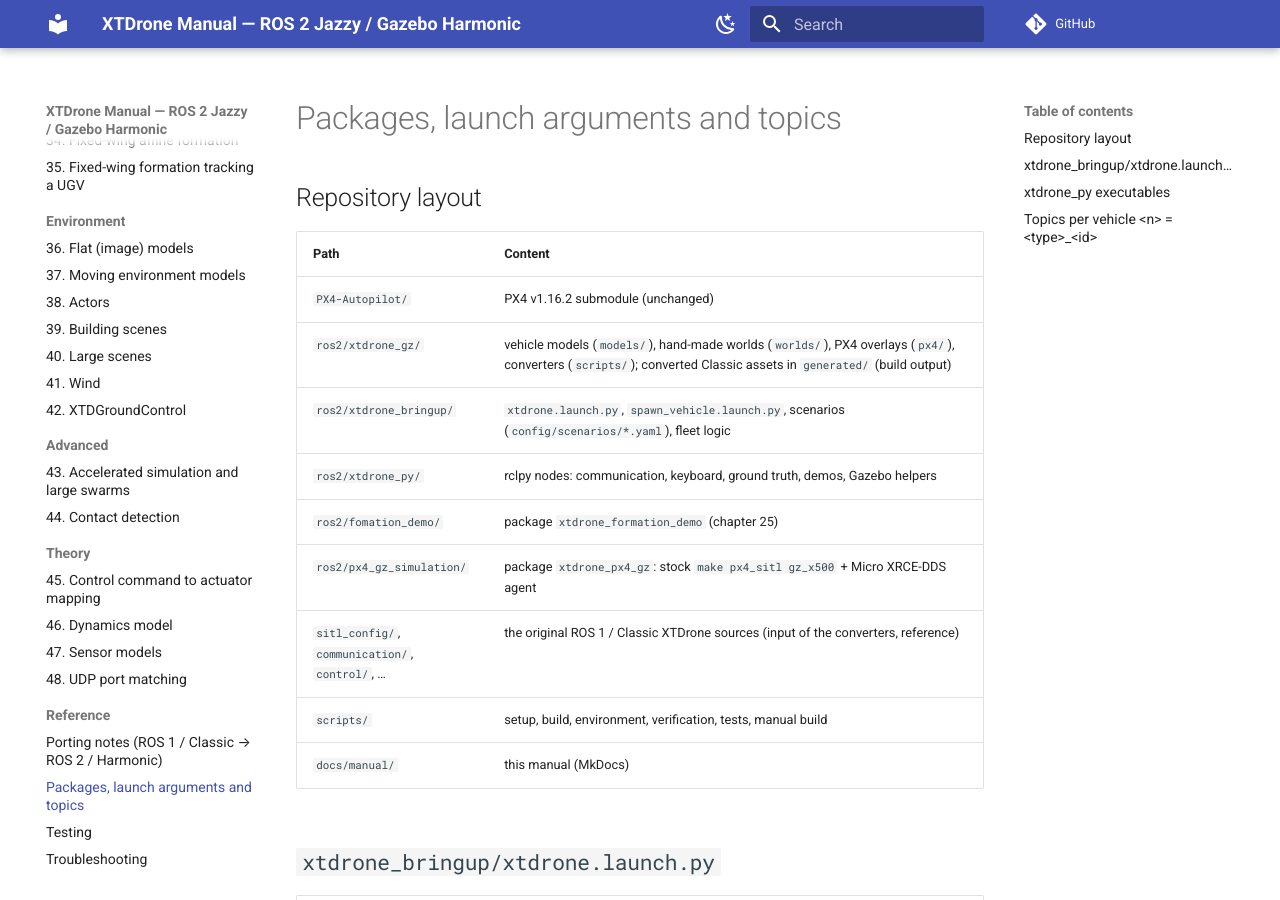
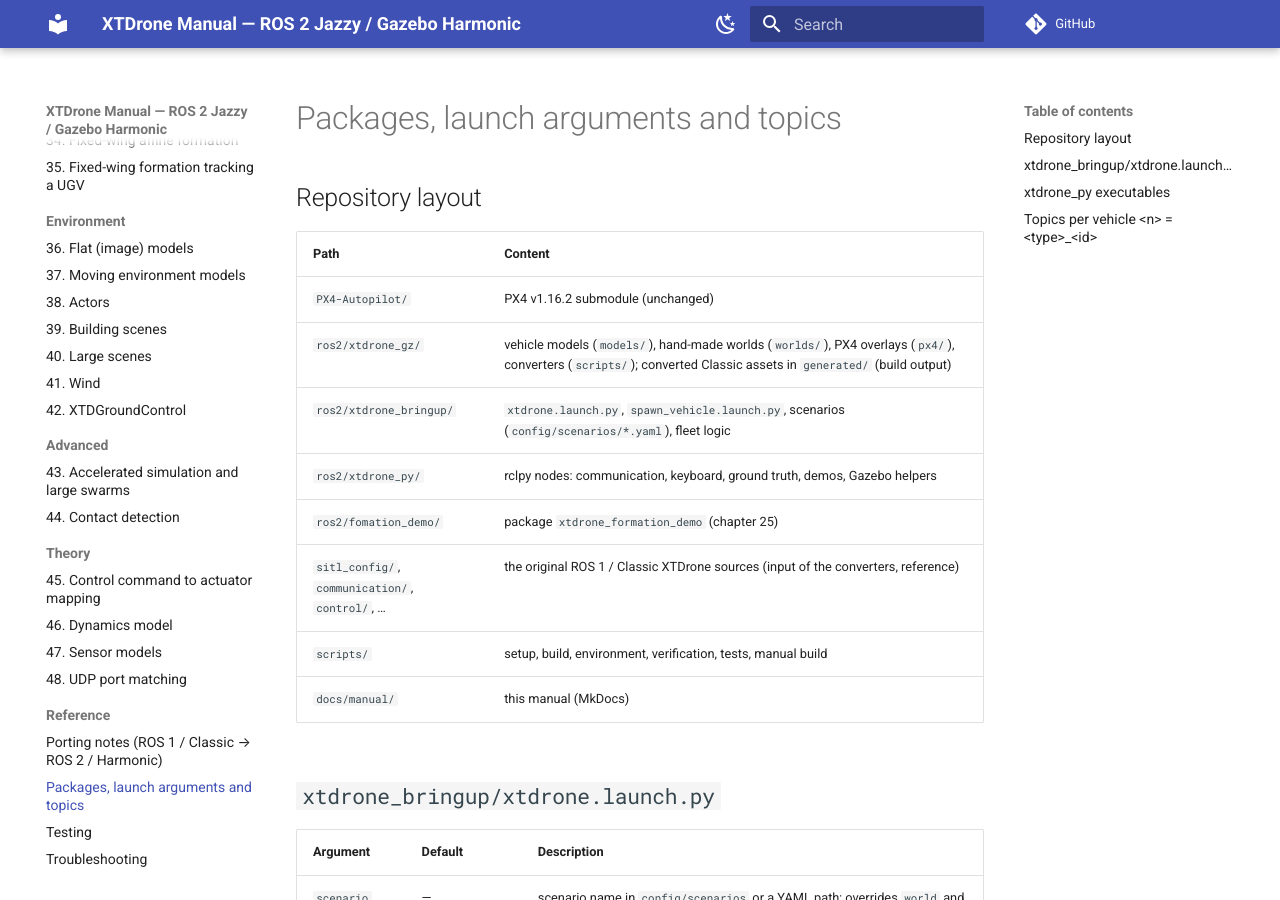
Before and after one commit to parvu/XTDRONE-ROS2, an MkDocs documentation site: the page built from docs/manual/docs/reference/packages.md, in a window 1280 px wide and 900 px high. Built offline with MkDocs 1.6.1 and Material for MkDocs 9.7.7, drawn with Linux system fonts in a browser that asks for light colours; comment, search, counter and statistics services are not loaded.

Commit message:
Remove the ROS 2 Humble / Gazebo Garden path
The Jazzy / Harmonic port supersedes it: drop UBUNTU_22_04.md, the 22.04
setup and verify scripts and the Garden-only xtdrone_px4_gz package, and
point the README at the ROS 2 manual.

Co-Authored-By: Claude Opus 5.5 <noreply@anthropic.com>

```diff
--- a/docs/manual/docs/reference/packages.md
+++ b/docs/manual/docs/reference/packages.md
@@ -9,7 +9,6 @@
 | `ros2/xtdrone_bringup/` | `xtdrone.launch.py`, `spawn_vehicle.launch.py`, scenarios (`config/scenarios/*.yaml`), fleet logic |
 | `ros2/xtdrone_py/` | rclpy nodes: communication, keyboard, ground truth, demos, Gazebo helpers |
 | `ros2/fomation_demo/` | package `xtdrone_formation_demo` (chapter 25) |
-| `ros2/px4_gz_simulation/` | package `xtdrone_px4_gz`: stock `make px4_sitl gz_x500` + Micro XRCE-DDS agent |
 | `sitl_config/`, `communication/`, `control/`, … | the original ROS 1 / Classic XTDrone sources (input of the converters, reference) |
 | `scripts/` | setup, build, environment, verification, tests, manual build |
 | `docs/manual/` | this manual (MkDocs) |
```
Also changed, not shown: README.md, 2 other files.
